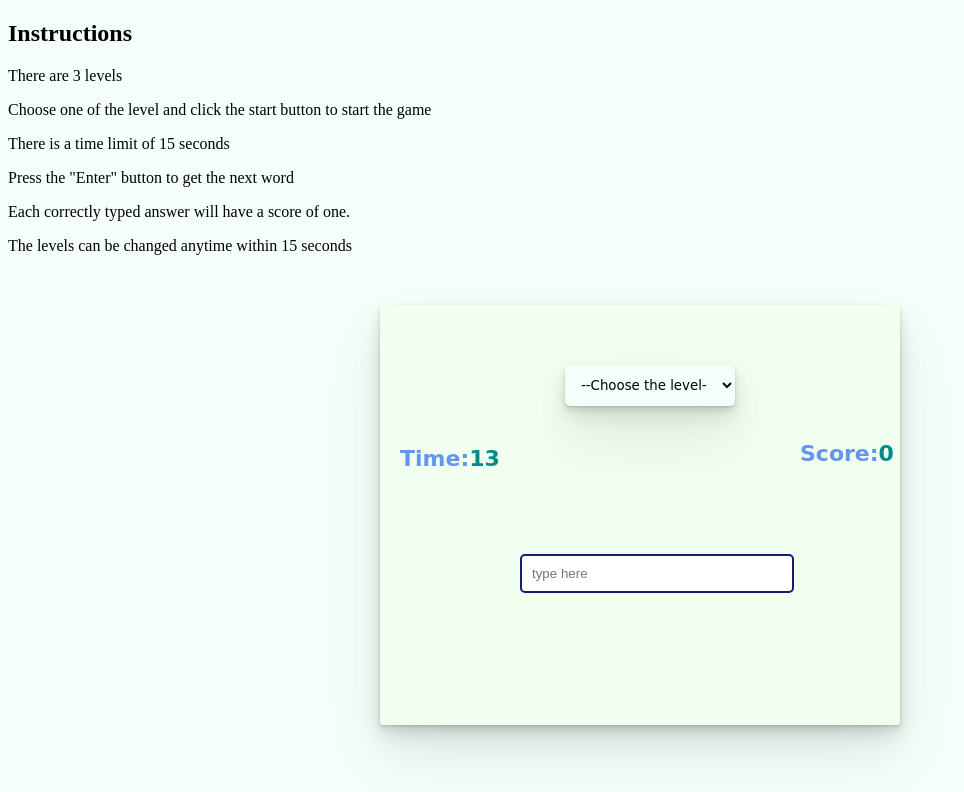
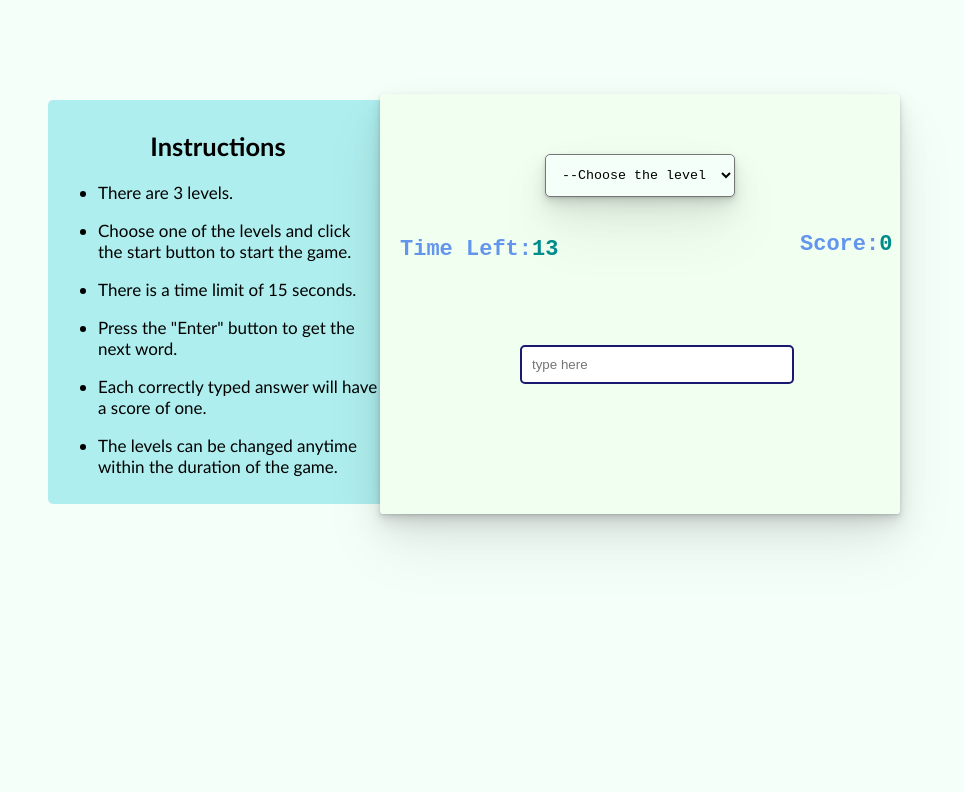
Before and after one commit to shrav2502/Speed-Typer-Game, a plain HTML site: page index.html in a window 1280 px wide. Both pictures are taken after a click on the button "Start". Shown: the whole page, without its empty margins (0-964 px from the left). Drawn offline with Linux system fonts and the light colour scheme.

Commit message:
final commit

```diff
--- a/index.html
+++ b/index.html
@@ -5,15 +5,24 @@
   </head>
   <body>
     <div class="instructions">
-      <h2>Instructions</h2>
-      <p>There are 3 levels</p>
-      <p>
-        Choose one of the level and click the start button to start the game
-      </p>
-      <p>There is a time limit of 15 seconds</p>
-      <p>Press the "Enter" button to get the next word</p>
-      <p>Each correctly typed answer will have a score of one.</p>
-      <p>The levels can be changed anytime within 15 seconds</p>
+      <h2 class="heading">Instructions</h2>
+      <ul>
+        <li><p>There are 3 levels.</p></li>
+        <li>
+          <p>
+            Choose one of the levels and click the start button to start the
+            game.
+          </p>
+        </li>
+        <li><p>There is a time limit of 15 seconds.</p></li>
+        <li><p>Press the "Enter" button to get the next word.</p></li>
+        <li><p>Each correctly typed answer will have a score of one.</p></li>
+        <li>
+          <p>
+            The levels can be changed anytime within the duration of the game.
+          </p>
+        </li>
+      </ul>
     </div>
     <div class="container">
       <select name="options" id="option">
@@ -22,7 +31,7 @@
         <option value="medium">Medium</option>
         <option value="difficult">Difficult</option>
       </select>
-      <div id="timer" class="hide">Time:<span class="time"></span></div>
+      <div id="timer" class="hide">Time Left:<span class="time"></span></div>
       <div id="score" class="hide">Score:<span class="score1"></span></div>
       <div id="words" class="hide"></div>
       <br />
--- a/speed.js
+++ b/speed.js
@@ -10,22 +10,36 @@ const finalResult = document.querySelector("#result");
 
 let score = 0;
 
-const easyWordsList = ["drag", "queen", "night", "quick", "happy", "people"];
+const easyWordsList = [
+  "drag",
+  "queen",
+  "night",
+  "quick",
+  "happy",
+  "color",
+  "list",
+  "cat",
+  "poop",
+];
 const mediumWordsList = [
   "animal",
   "kindle",
   "character",
   "bamboo",
-  "sky",
+  "people",
   "convex",
+  "relation",
+  "contour",
 ];
 const difficultWordsList = [
   "carpediem",
-  "hacker",
+  "magnificent",
   "beautiful",
   "gorgeous",
-  "hardcore",
-  "vampire",
+  "herbivorous",
+  "vocabulary",
+  "horticulture",
+  "examination",
 ];
 
 const randomEasy = Math.floor(Math.random() * easyWordsList.length);
--- a/style.css
+++ b/style.css
@@ -5,7 +5,7 @@
   border-radius: 3px;
   margin: auto;
   padding: 10px;
-  margin-top: 50px;
+  margin-top: -410px;
   background-color: HONEYDEW;
   box-shadow: 0 1px 2px rgba(0, 0, 0, 0.07), 0 2px 4px rgba(0, 0, 0, 0.07),
     0 4px 8px rgba(0, 0, 0, 0.07), 0 8px 16px rgba(0, 0, 0, 0.07),
@@ -16,7 +16,7 @@
   margin-left: 410px;
   margin-top: -30px;
   font-size: 22px;
-  font-family: cursive;
+  font-family: monospace;
   color: CORNFLOWERBLUE;
   font-weight: 600;
 }
@@ -25,7 +25,7 @@
   margin-top: 40px;
   font-size: 22px;
   margin-left: 10px;
-  font-family: cursive;
+  font-family: monospace;
   color: CORNFLOWERBLUE;
   font-weight: 600;
 }
@@ -35,7 +35,7 @@
   text-align: center;
   margin-top: 50px;
   font-size: 33px;
-  font-family: cursive;
+  font-family: monospace;
   color: MIDNIGHTBLUE;
   font-weight: 700;
   background-color: POWDERBLUE;
@@ -55,17 +55,16 @@
 }
 
 #option {
-  margin-left: 175px;
+  margin-left: 155px;
   margin-top: 50px;
-  width: 170px;
+  width: 190px;
   padding: 12px;
-  font-family: cursive;
+  font-family: monospace;
   background-color: MINTCREAM;
   box-shadow: 0 1px 2px rgba(0, 0, 0, 0.07), 0 2px 4px rgba(0, 0, 0, 0.07),
     0 4px 8px rgba(0, 0, 0, 0.07), 0 8px 16px rgba(0, 0, 0, 0.07),
     0 16px 32px rgba(0, 0, 0, 0.07), 0 32px 64px rgba(0, 0, 0, 0.07);
   border-radius: 5px;
-  border: none;
 }
 
 .hide {
@@ -78,7 +77,7 @@
   margin-left: 180px;
   margin-top: 180px;
   font-size: 27px;
-  font-family: cursive;
+  font-family: monospace;
   cursor: pointer;
   background-color: SKYBLUE;
   box-shadow: 0 1px 2px rgba(0, 0, 0, 0.07), 0 2px 4px rgba(0, 0, 0, 0.07),
@@ -96,7 +95,7 @@
   font-size: 25px;
   text-align: center;
   line-height: 40px;
-  font-family: cursive;
+  font-family: monospace;
   color: MIDNIGHTBLUE;
   font-weight: 700;
   background-color: POWDERBLUE;
@@ -111,3 +110,21 @@ body {
 .score1 {
   color: DARKCYAN;
 }
+
+.instructions {
+  margin-top: 100px;
+  width: 320px;
+  /* border: 1px solid; */
+  margin-left: 40px;
+  padding: 10px;
+  /* height: 400px; */
+  background-color: PALETURQUOISE;
+  font-size: 17px;
+  border-radius: 5px;
+  font-family: "Trebuchet MS", "Lucida Sans Unicode", "Lucida Grande",
+    "Lucida Sans", Arial, sans-serif;
+}
+
+.heading {
+  text-align: center;
+}
```
